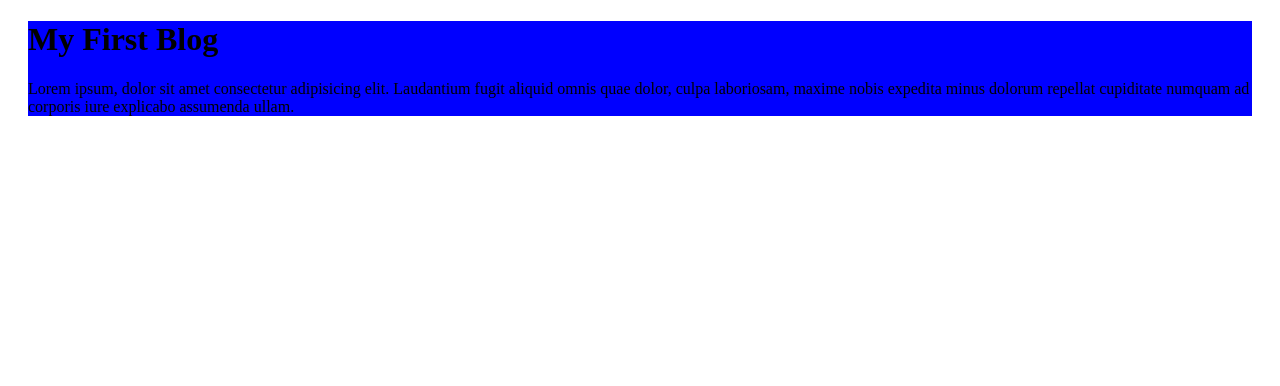
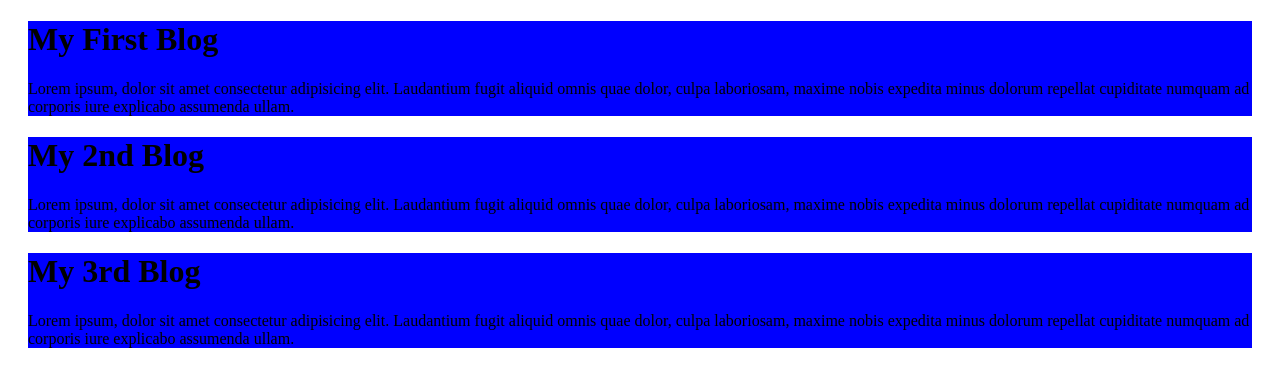
Before and after one commit to Muzahidbinikbalnishat/my-simple-website, a plain HTML site: page index.html in a window 1280 px wide. Drawn offline with Linux system fonts and the light colour scheme.

Commit message:
my 2nd and 3rd blog

```diff
--- a/index.html
+++ b/index.html
@@ -11,5 +11,13 @@
         <h1>My First Blog</h1>
         <p>Lorem ipsum, dolor sit amet consectetur adipisicing elit. Laudantium fugit aliquid omnis quae dolor, culpa laboriosam, maxime nobis expedita minus dolorum repellat cupiditate numquam ad corporis iure explicabo assumenda ullam.</p>
     </div>
+    <div class="div">
+        <h1>My 2nd Blog</h1>
+        <p>Lorem ipsum, dolor sit amet consectetur adipisicing elit. Laudantium fugit aliquid omnis quae dolor, culpa laboriosam, maxime nobis expedita minus dolorum repellat cupiditate numquam ad corporis iure explicabo assumenda ullam.</p>
+    </div>
+    <div class="div">
+        <h1>My 3rd Blog</h1>
+        <p>Lorem ipsum, dolor sit amet consectetur adipisicing elit. Laudantium fugit aliquid omnis quae dolor, culpa laboriosam, maxime nobis expedita minus dolorum repellat cupiditate numquam ad corporis iure explicabo assumenda ullam.</p>
+    </div>
 </body>
 </html>
```
